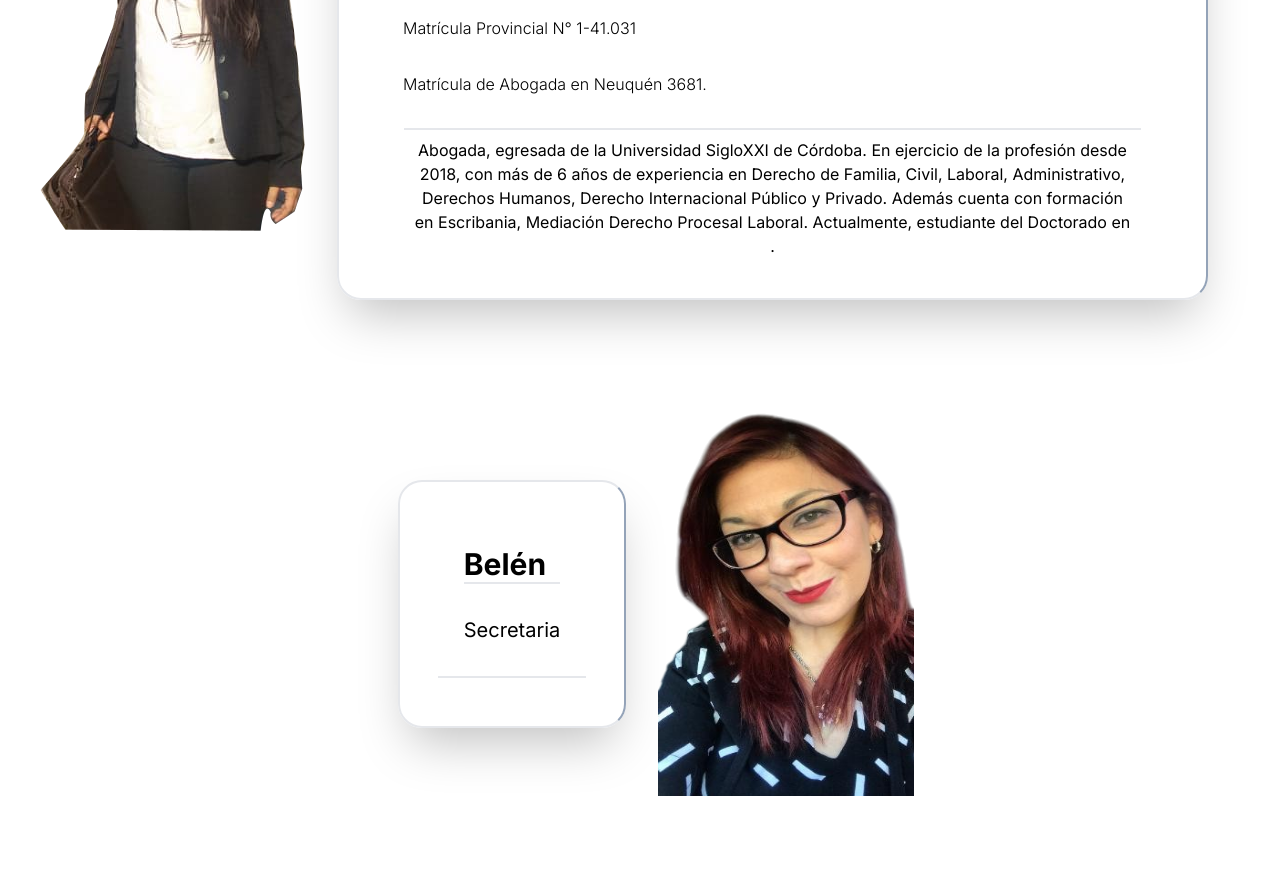
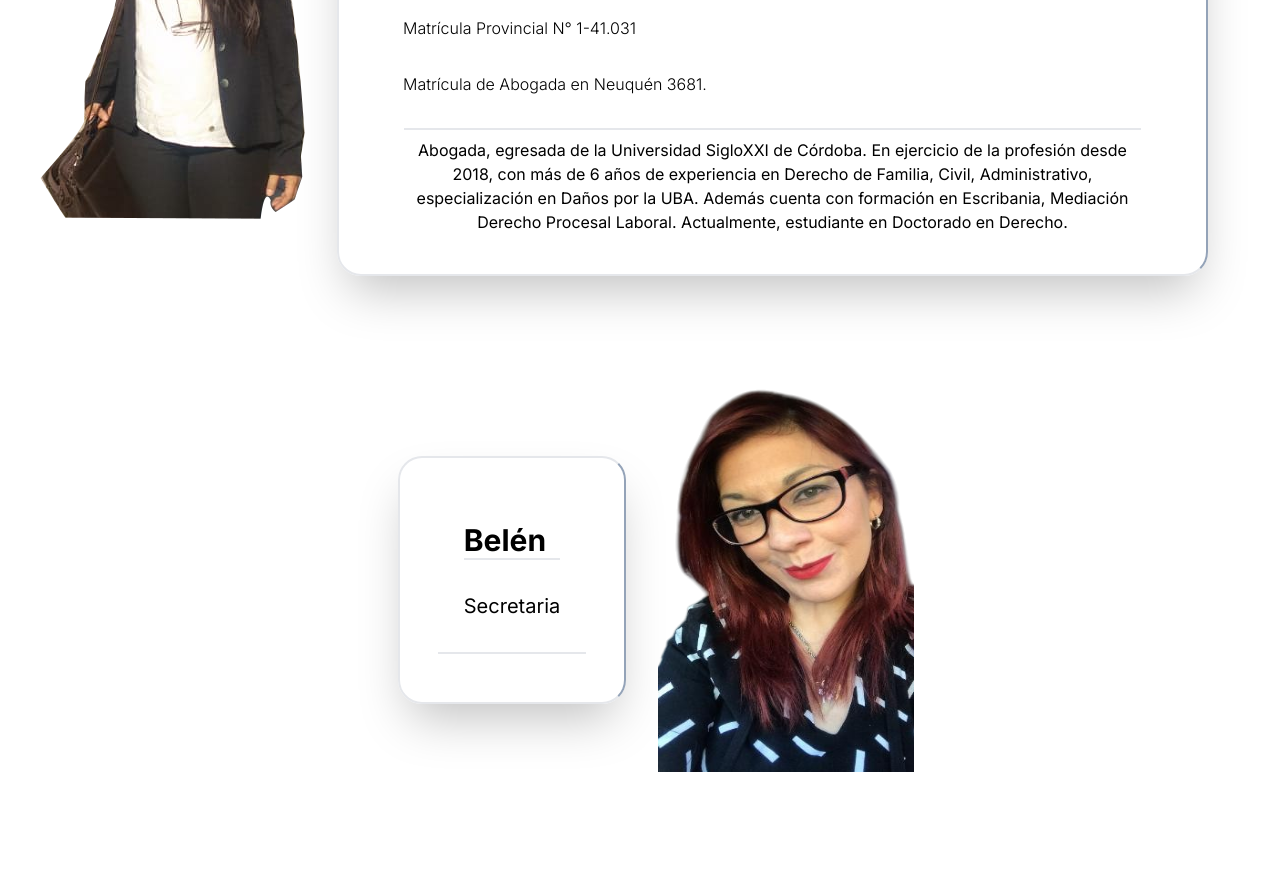
Before and after one commit to Facundo-Sura/estudio-juridico-sura, a Next.js app in the folder client/: page /nosotros in a window 1280 px wide. Shown: the part 780-1667 px from the top of the page. Built offline with nearby package versions, Linux system fonts and the light colour scheme.

Commit message:
correcciones de la abogada

```diff
--- a/client/src/app/nosotros/page.tsx
+++ b/client/src/app/nosotros/page.tsx
@@ -32,9 +32,9 @@ export default function Nosotros() {
             <p className="text-center h-auto w-11/12 mx-auto p-2 border-t-2">
               Abogada, egresada de la Universidad SigloXXI de Córdoba. En
               ejercicio de la profesión desde 2018, con más de 6 años de
-              experiencia en Derecho de Familia, Civil, Laboral, Administrativo, Derechos Humanos, Derecho Internacional Público y Privado. Además cuenta
+              experiencia en Derecho de Familia, Civil, Administrativo, especialización en Daños por la UBA. Además cuenta
               con formación en Escribania, Mediación Derecho Procesal Laboral.
-              Actualmente, estudiante del Doctorado en .
+              Actualmente, estudiante en Doctorado en Derecho.
             </p>
           </div>
         </div>
```
